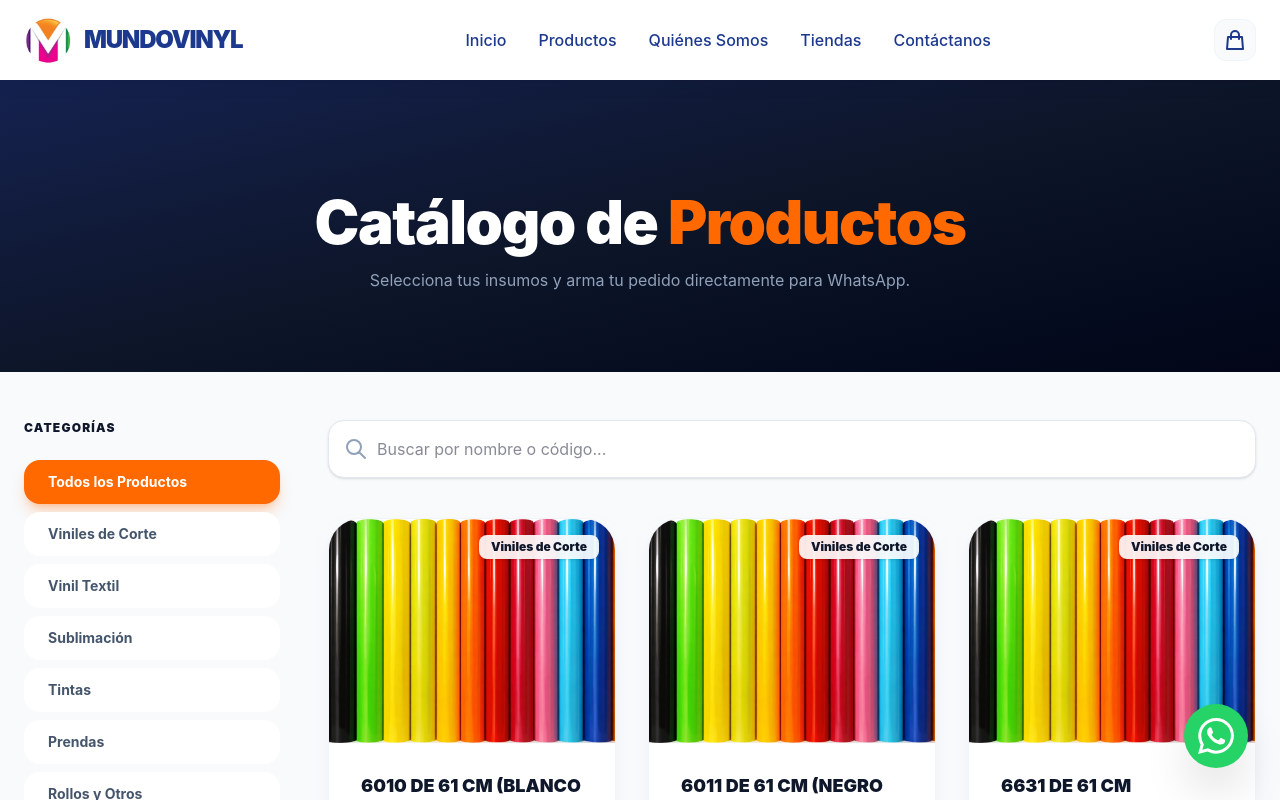
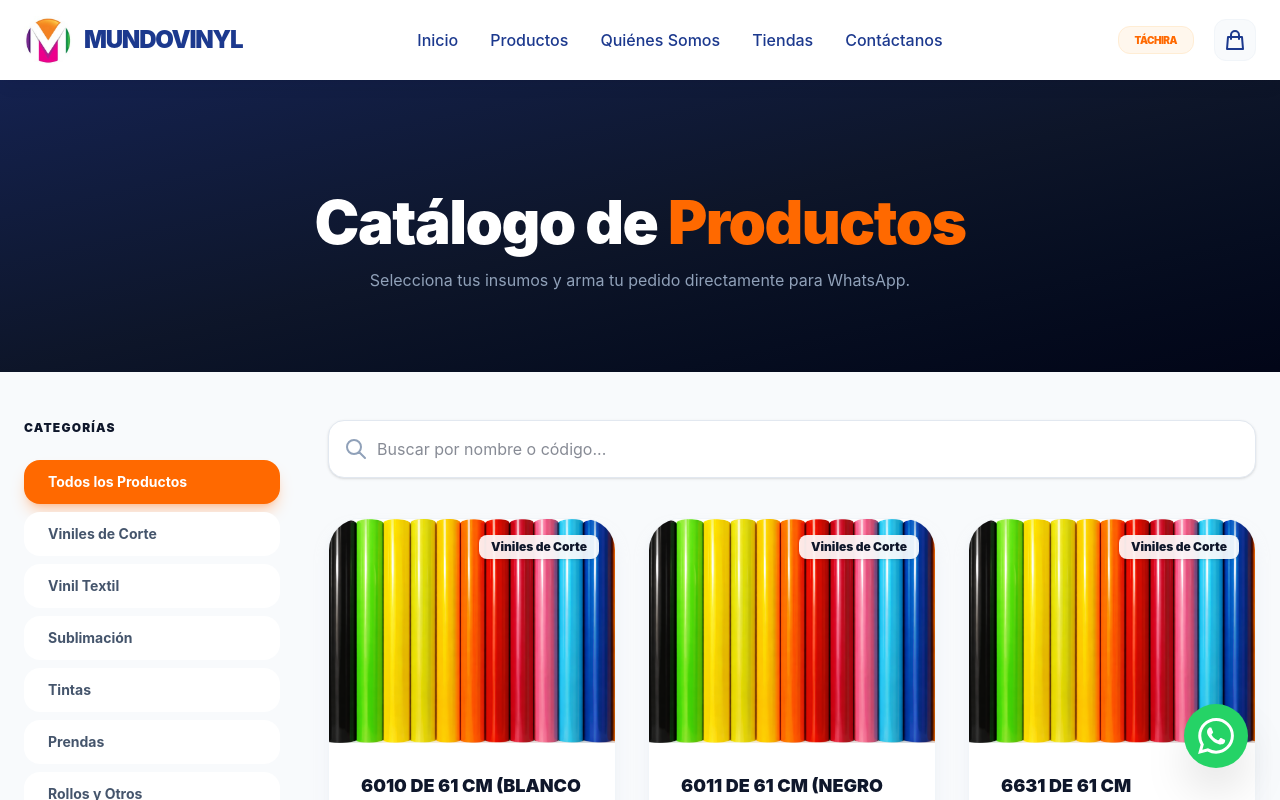
Before and after one commit to jsarmiento0729-sudo/mundovinyl, a Vue app: page /productos in a window 1280 px wide. Both pictures are taken after a click on the button "San Cristóbal (Táchira)". Shown: the top 800 px of the page. Built offline with nearby package versions, Linux system fonts and the light colour scheme.

Commit message:
Cambios en carrito6

```diff
--- a/src/App.vue
+++ b/src/App.vue
@@ -23,8 +23,10 @@
 
         <div class="flex items-center gap-x-3 md:gap-x-5 text-blue-900">
 
-          <!-- Search Hidden on tiny screens -->
-          <!-- Removed non-functional search bar -->
+          <!-- City Display (Only shows after selection in the session) -->
+          <div v-if="currentCity && globalState.hasSelectedCityThisSession" class="hidden sm:flex flex-col items-end leading-none px-4 py-2 bg-orange-50 rounded-xl border border-orange-100">
+            <span class="text-[10px] font-black text-orange-500 uppercase tracking-tighter">{{ currentCity === 'Nacional / Otros' ? 'Nacional' : currentCity }}</span>
+          </div>
 
           <router-link to="/productos" class="relative p-2 text-blue-900 hover:text-orange-600 transition-all flex items-center gap-2 bg-slate-50 rounded-xl border border-slate-100">
             <svg class="w-6 h-6" fill="none" stroke="currentColor" viewBox="0 0 24 24"><path stroke-linecap="round" stroke-linejoin="round" stroke-width="2" d="M16 11V7a4 4 0 00-8 0v4M5 9h14l1 12H4L5 9z"></path></svg>
@@ -54,7 +56,7 @@
           <!-- Removed non-functional search bar -->
           <router-link to="/" class="text-xl font-bold text-blue-900 border-b border-gray-50 pb-2" @click="isMobileMenuOpen = false">Inicio</router-link>
           <router-link to="/productos" class="text-xl font-bold text-orange-600 border-b border-orange-50 pb-2 flex items-center justify-between" @click="isMobileMenuOpen = false">
-            Realizar Pedido / Carrito
+            <span>Realizar Pedido {{ currentCity && globalState.hasSelectedCityThisSession ? '(' + (currentCity === 'Nacional / Otros' ? 'Nacional' : currentCity) + ')' : '' }}</span>
             <svg class="w-6 h-6" fill="none" stroke="currentColor" viewBox="0 0 24 24"><path stroke-linecap="round" stroke-linejoin="round" stroke-width="2" d="M16 11V7a4 4 0 00-8 0v4M5 9h14l1 12H4L5 9z"></path></svg>
           </router-link>
           <router-link to="/quienes-somos" class="text-xl font-bold text-blue-900 border-b border-gray-50 pb-2" @click="isMobileMenuOpen = false">Quiénes Somos</router-link>
@@ -152,10 +154,13 @@
 </template>
 
 <script setup>
-import { ref } from 'vue';
-// This script uses Vue 3 Composition API with <script setup>
+import { ref, computed } from 'vue';
+import { globalState } from './store.js';
 
 const isMobileMenuOpen = ref(false);
+
+const currentCity = computed(() => globalState.selectedCity);
+const customerName = computed(() => globalState.customerName);
 
 const getIcon = (slug) => {
   const icons = {
--- a/src/ProductsView.vue
+++ b/src/ProductsView.vue
@@ -255,22 +255,40 @@
 <script setup>
 import { ref, computed, reactive, watch } from 'vue';
 import { productsData } from './products.js';
+import { globalState } from './store.js';
 
 const activeCategory = ref('Todos');
 const showMobileCart = ref(false);
 const cart = reactive([]);
-const customerName = ref('');
-const selectedCity = ref('Táchira');
-const showCityModal = ref(true);
+
+// Usar estado global para persistencia en navegación
+const selectedCity = computed({
+  get: () => globalState.selectedCity || 'Táchira',
+  set: (val) => { globalState.selectedCity = val; }
+});
+
+const customerName = computed({
+  get: () => globalState.customerName,
+  set: (val) => { globalState.customerName = val; }
+});
+
+// El modal solo se muestra si NO se ha seleccionado ciudad en esta sesión (esta carga de página)
+const showCityModal = ref(!globalState.hasSelectedCityThisSession);
 
 const selectInitialCity = (city) => {
   selectedCity.value = city;
+  globalState.hasSelectedCityThisSession = true;
   showCityModal.value = false;
+  localStorage.setItem('mundovinyl_city', city);
 };
 
-// Asegurar que el carrito se actualice si cambia la ciudad
-watch(selectedCity, (newCity) => {
-  console.log(`Ciudad cambiada a: ${newCity}. Recalculando pedido...`);
+// Observar cambios para persistir en localStorage (opcional, pero útil)
+watch(() => globalState.selectedCity, (newCity) => {
+  localStorage.setItem('mundovinyl_city', newCity);
+});
+
+watch(() => globalState.customerName, (newName) => {
+  localStorage.setItem('mundovinyl_name', newName);
 });
 
 const categoriesList = [
--- /dev/null
+++ b/src/store.js
@@ -0,0 +1,7 @@
+import { reactive } from 'vue';
+
+export const globalState = reactive({
+  selectedCity: localStorage.getItem('mundovinyl_city') || '',
+  customerName: localStorage.getItem('mundovinyl_name') || '',
+  hasSelectedCityThisSession: false // Esto controla si ya preguntamos en ESTA carga de página
+});
```
